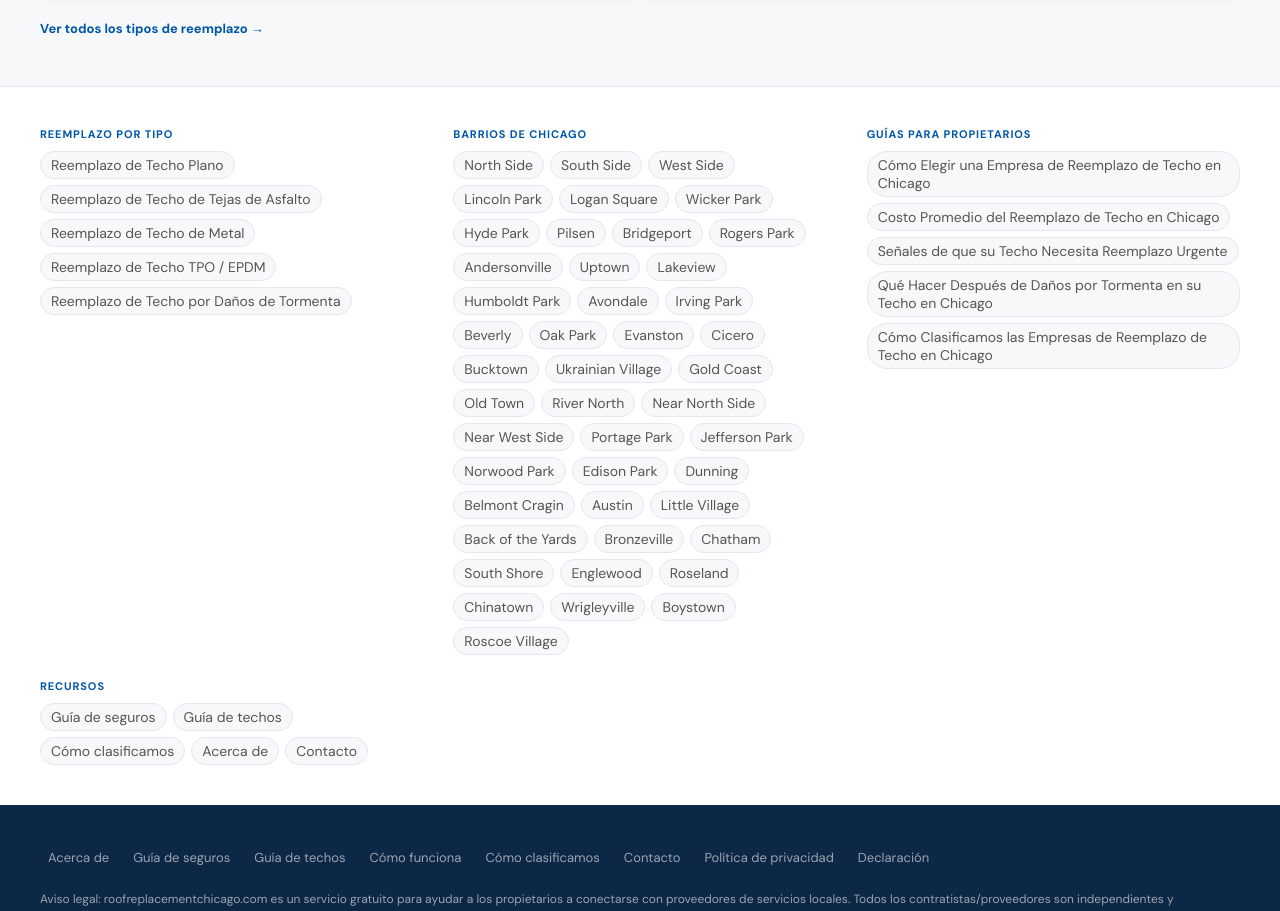
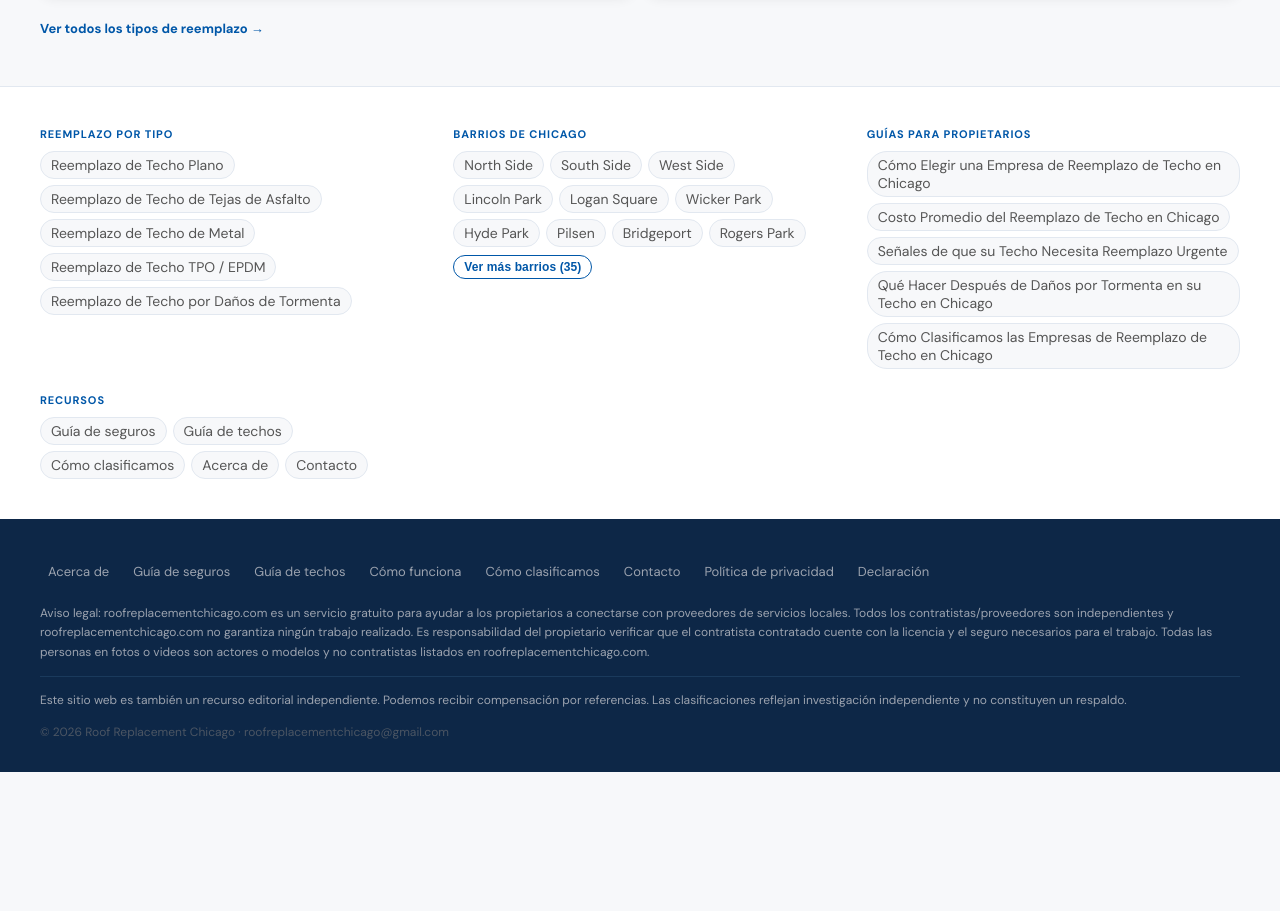
Before and after one commit to dm100usa-oss/roofreplacementchicago, a Next.js app: page /es in a window 1280 px wide. Shown: the part 5360-6271 px from the top of the page. After the commit the page ends 6132 px from the top, so only its background shows below. Built offline with nearby package versions, Linux system fonts and the light colour scheme.

Commit message:
Add files via upload

```diff
--- a/src/components/InternalLinks.tsx
+++ b/src/components/InternalLinks.tsx
@@ -2,6 +2,7 @@ import Link from 'next/link'
 import { neighborhoods } from '@/lib/neighborhoods'
 import { services } from '@/lib/services'
 import { articles } from '@/lib/articles'
+import NeighborhoodLinks from './NeighborhoodLinks'
 import styles from './InternalLinks.module.css'
 
 type Props = {
@@ -32,18 +33,14 @@ export default function InternalLinks({ type, lang }: Props) {
           </div>
         )}
         {(type === 'home' || type === 'neighborhood') && (
-          <div className={styles.group}>
-            <div className={styles.groupTitle}>
-              {isEs ? 'Barrios de Chicago' : 'Serving Chicago neighborhoods'}
-            </div>
-            <div className={styles.links}>
-              {neighborhoods.map(n => (
-                <Link key={n.slug} href={`${prefix}/neighborhoods/${n.slug}`} className={styles.link}>
-                  {n.name}
-                </Link>
-              ))}
-            </div>
-          </div>
+          <NeighborhoodLinks
+            neighborhoods={neighborhoods}
+            prefix={prefix}
+            labelTitle={isEs ? 'Barrios de Chicago' : 'Serving Chicago neighborhoods'}
+            labelMore={isEs ? 'Ver más barrios' : 'Show more neighborhoods'}
+            labelLess={isEs ? 'Ver menos' : 'Show less'}
+            initialCount={10}
+          />
         )}
         <div className={styles.group}>
           <div className={styles.groupTitle}>
--- /dev/null
+++ b/src/components/NeighborhoodLinks.module.css
@@ -0,0 +1,35 @@
+/* Hidden state — visually collapsed but still in DOM for crawlers */
+.hidden {
+  position: absolute;
+  width: 1px;
+  height: 1px;
+  padding: 0;
+  margin: -1px;
+  overflow: hidden;
+  clip: rect(0, 0, 0, 0);
+  white-space: nowrap;
+  border: 0;
+  pointer-events: none;
+}
+
+/* Toggle button */
+.toggleBtn {
+  display: inline-flex;
+  align-items: center;
+  gap: 4px;
+  margin-top: .5rem;
+  padding: 4px 10px;
+  font-size: 12px;
+  font-weight: 600;
+  color: var(--blue);
+  background: transparent;
+  border: 1px solid var(--blue);
+  border-radius: 20px;
+  cursor: pointer;
+  transition: background .15s, color .15s;
+  letter-spacing: .01em;
+}
+.toggleBtn:hover {
+  background: var(--blue);
+  color: #fff;
+}
--- /dev/null
+++ b/src/components/NeighborhoodLinks.tsx
@@ -0,0 +1,57 @@
+'use client'
+import { useState } from 'react'
+import Link from 'next/link'
+import styles from './InternalLinks.module.css'
+import nbStyles from './NeighborhoodLinks.module.css'
+
+type Neighborhood = { slug: string; name: string }
+
+type Props = {
+  neighborhoods: Neighborhood[]
+  prefix: string
+  labelTitle: string
+  labelMore: string
+  labelLess: string
+  initialCount?: number
+}
+
+export default function NeighborhoodLinks({
+  neighborhoods,
+  prefix,
+  labelTitle,
+  labelMore,
+  labelLess,
+  initialCount = 10,
+}: Props) {
+  const [expanded, setExpanded] = useState(false)
+
+  return (
+    <div className={styles.group}>
+      <div className={styles.groupTitle}>{labelTitle}</div>
+      <div className={styles.links}>
+        {neighborhoods.map((n, i) => (
+          <Link
+            key={n.slug}
+            href={`${prefix}/neighborhoods/${n.slug}`}
+            className={`${styles.link} ${!expanded && i >= initialCount ? nbStyles.hidden : ''}`}
+            aria-hidden={!expanded && i >= initialCount ? 'true' : undefined}
+            tabIndex={!expanded && i >= initialCount ? -1 : undefined}
+          >
+            {n.name}
+          </Link>
+        ))}
+      </div>
+      {neighborhoods.length > initialCount && (
+        <button
+          className={nbStyles.toggleBtn}
+          onClick={() => setExpanded(e => !e)}
+          aria-expanded={expanded}
+        >
+          {expanded
+            ? labelLess
+            : `${labelMore} (${neighborhoods.length - initialCount})`}
+        </button>
+      )}
+    </div>
+  )
+}
```
